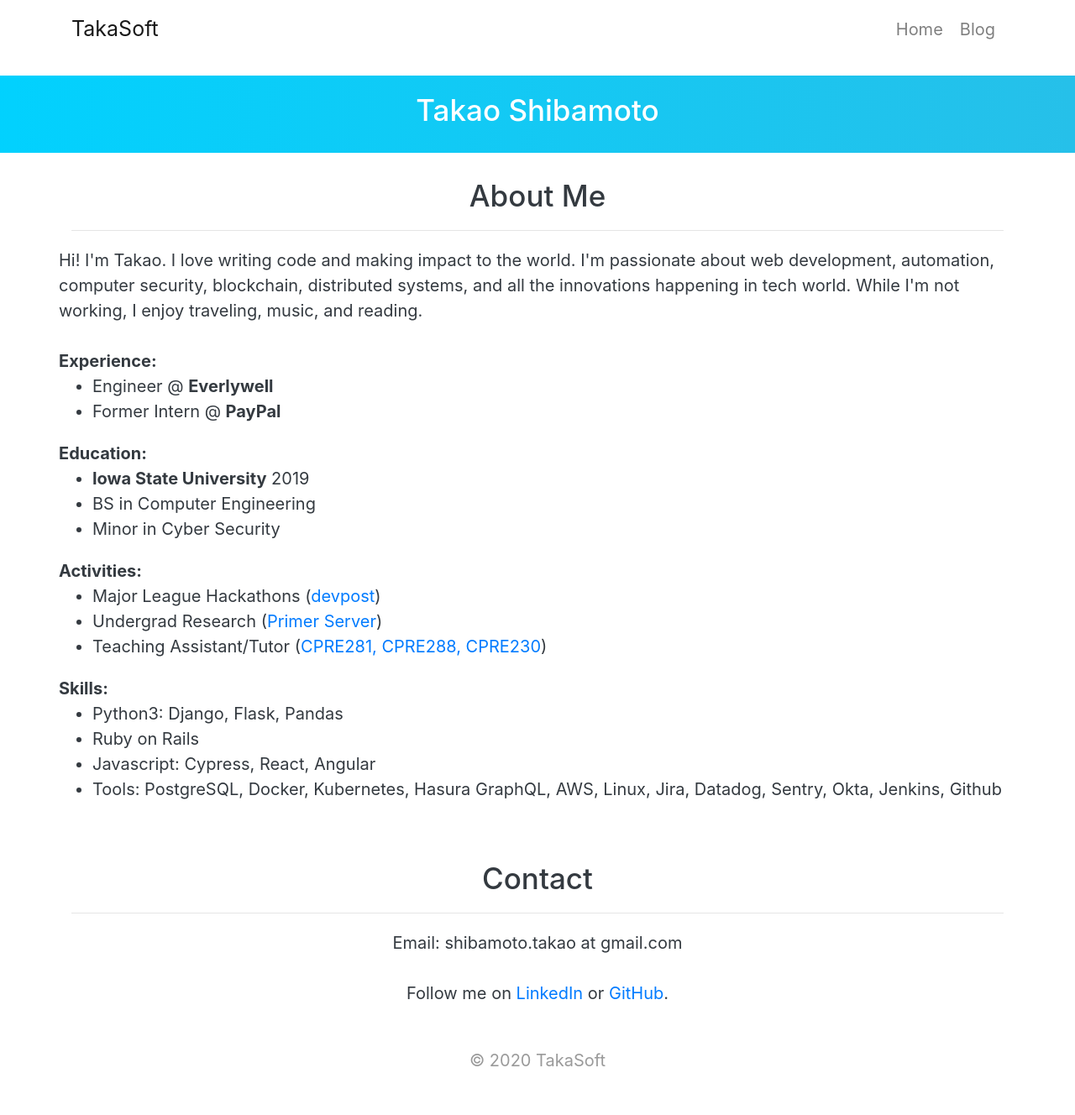
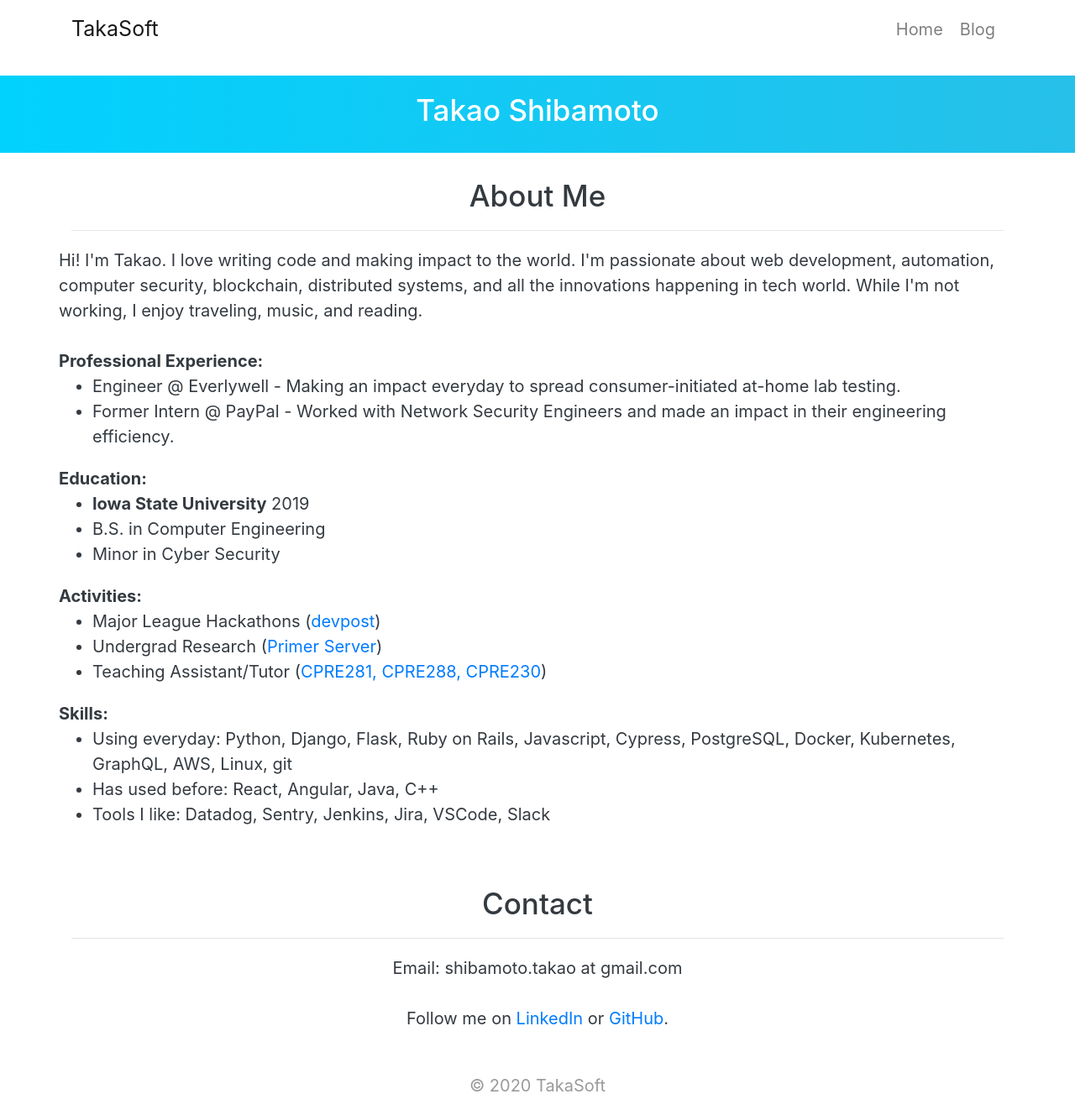
Before and after one commit to takasoft/takasoft.github.io, a Jekyll site: the page built from index.html, in a window 1280 px wide. Shown: the whole page at 84% size. Built offline with Jekyll 4.4.1, drawn with Linux system fonts in a browser that asks for light colours; before the commit the page ends 1298 px from its top, so only the background shows below that.

Commit message:
Update index.html

```diff
--- a/index.html
+++ b/index.html
@@ -18,12 +18,12 @@ title: Home
     </div>
     <br>
     <div class="row">
-      <b>Experience:</b>
+      <b>Professional Experience:</b>
     </div>
     <div class="row">
       <ul>
-        <li>Engineer @ <b>Everlywell</b></li>
-        <li>Former Intern @ <b>PayPal</b></li>
+        <li>Engineer @ Everlywell - Making an impact everyday to spread consumer-initiated at-home lab testing. </li>
+        <li>Former Intern @ PayPal - Worked with Network Security Engineers and made an impact in their engineering efficiency. </li>
       </ul>
     </div>
 
@@ -33,7 +33,7 @@ title: Home
     <div class="row">
       <ul>
         <li><b>Iowa State University</b> 2019</li>
-        <li>BS in Computer Engineering</li>
+        <li>B.S. in Computer Engineering</li>
         <li>Minor in Cyber Security</li>
       </ul>
     </div>
@@ -54,10 +54,9 @@ title: Home
     </div>
     <div class="row">
       <ul>
-        <li>Python3: Django, Flask, Pandas</li>
-        <li>Ruby on Rails</li>
-        <li>Javascript: Cypress, React, Angular</li>
-        <li>Tools: PostgreSQL, Docker, Kubernetes, Hasura GraphQL, AWS, Linux, Jira, Datadog, Sentry, Okta, Jenkins, Github</li>
+        <li>Using everyday: Python, Django, Flask, Ruby on Rails, Javascript, Cypress, PostgreSQL, Docker, Kubernetes, GraphQL, AWS, Linux, git</li>
+        <li>Has used before: React, Angular, Java, C++</li>
+        <li>Tools I like: Datadog, Sentry, Jenkins, Jira, VSCode, Slack</li>
       </ul>
     </div>
   </div>
```
